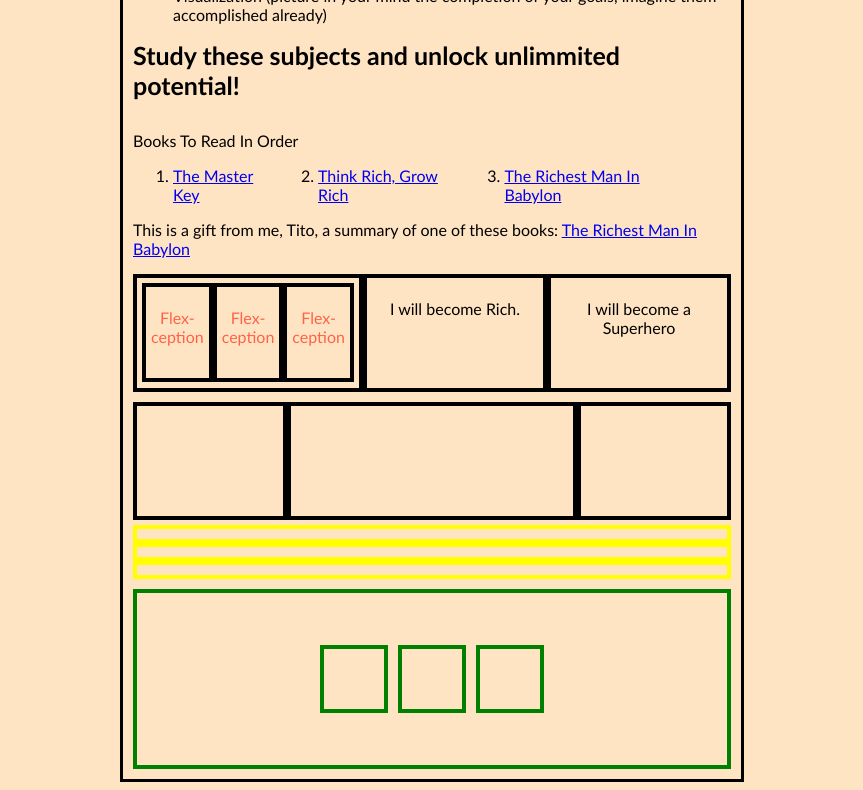
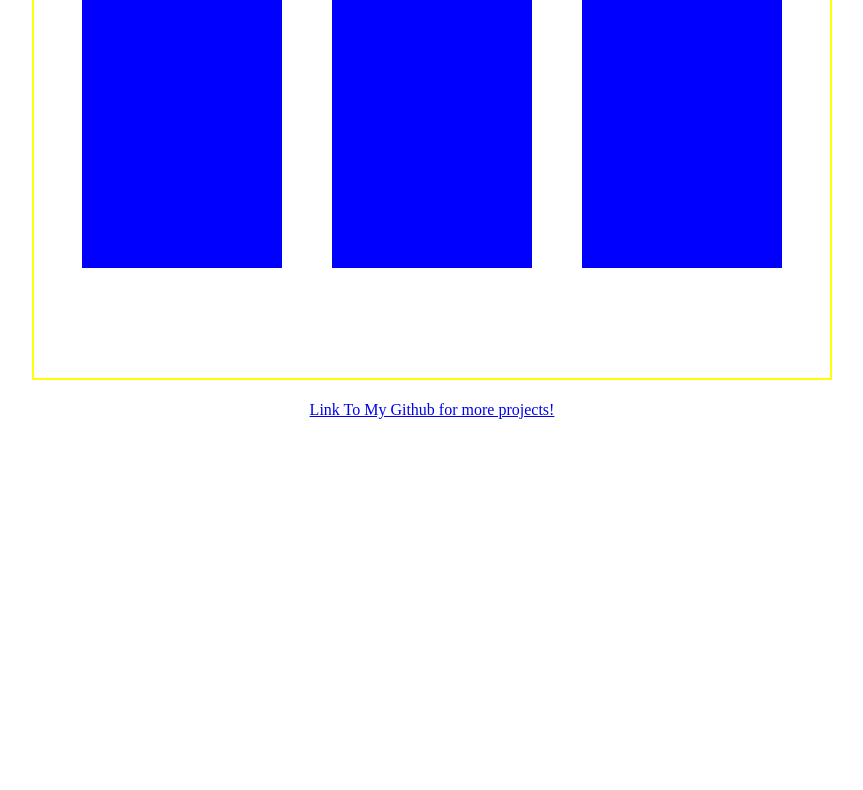
Before and after one commit to rcamach7/TheOdinProject, a plain HTML site: page index.html in a window 1280 px wide. Shown: the part 325-1115 px from the top of the page, without its empty margins (208-1071 px from the left). After the commit the page ends 800 px from the top, so only its background shows below. Drawn offline with Linux system fonts and the light colour scheme.

Commit message:
Replaced Current Website - and added FlexBox Manipulation Test Files For Reference

```diff
--- /dev/null
+++ b/flexBoxPractice/style.css
@@ -0,0 +1,50 @@
+html {
+    background-color: antiquewhite;
+}
+
+body {
+    margin: 0 auto;
+    width: 50%;
+}
+
+.firstLayer {
+    display: flex;
+    flex: 1;
+
+    width: 500;
+    height: 500px;
+    background-color: yellow;
+
+    justify-content: center;
+    align-items: center;
+}
+
+.secondLayer {
+    width: 400px;
+    height: 400px;
+    background-color: red;
+
+    display: flex;
+    justify-content: center;
+    align-items: center;
+}
+
+.thirdLayer {
+    width: 300px;
+    height: 300px;
+    background-color: aqua;
+}
+/* THIS IS WHERE I CAN DO SOME WEIRD MODIFICATIONS TO SEE HOW FAR STYLE PROPERTIES CAN REACH */
+
+.thirdLayer {
+    display: flex;
+    justify-content: center;
+    align-items: center;
+    gap: 20px;
+}
+
+.thirdLayer .square {
+    width: 100px;
+    height: 100px;
+    background-color: blue;
+}
--- /dev/null
+++ b/flexBoxPractice/styles/style.css
@@ -0,0 +1,93 @@
+html {
+    background-color: bisque;
+    margin: auto;
+    width: 50%;
+    font-family: 'Gill Sans', 'Gill Sans MT', Calibri, 'Trebuchet MS', sans-serif;
+    border: black;
+    box-sizing: border-box;
+}
+
+/** This will help me visualize how everything is a box in HTML***/
+/* * {
+    border: 2px solid red;
+} */
+
+body {
+    border-style: solid;
+    padding: 10px;
+}
+
+h1 {
+    text-align: center;
+}
+
+h2, .advice {
+    font-size: 25px;
+}
+
+.suggestions {
+    padding-top: 15px;
+}
+
+ol {
+    display: flex;
+}
+
+ol li {
+    padding-right: 40px;
+}
+
+/** NEW EXAMPLE**/
+.flex-container {
+    display: flex;
+    margin-bottom: 5px;
+}
+
+.flex-container div {
+    border: 4px solid black;
+    height: 100px;
+    flex: 1;
+    padding: 5px;
+    text-align: center;
+}
+
+.ception div {
+    color: tomato;
+    height: 81px;
+}
+
+.flex-container .two {
+    flex: 2 1 0%;
+}
+
+/** NEW EXAMPLE**/
+.flex-container-col {
+    display: flex;
+    flex-direction: column;
+}
+
+.flex-container-col div {
+    border: 4px solid yellow;
+    height: 50px;
+    flex: 1;
+    padding: 5px;
+}
+
+/** NEW EXAMPLE**/
+.flex-container-align {
+    margin-top: 10px;
+    height: 140px;
+    padding: 16px;
+    border: 4px solid green;
+
+    display: flex;
+    justify-content: center;
+    align-items: center;
+    gap: 10px;
+}
+
+.flex-container-align div {
+    width: 60px;
+    height: 60px;
+    border: 4px solid green;
+}
--- a/index.html
+++ b/index.html
@@ -1,76 +1,29 @@
-<!DOCTYPE html>
 <html lang="en">
     <head>
-        <!-- I am a HTML comment-->
-        <title>Think Rich, Grow Rich</title>
-        <meta name="viewport" content="width=device-width, initial-scale=1.0">
-        <link rel="stylesheet" href="./styles/style.css">
         <meta charset="UTF-8">
+        <title>Bank Of Knowledge</title>
+        <link rel="stylesheet" href="styles/style.css">
     </head>
     <body>
-        <header>
-            <h1>How To Become Wealthy</h1>
-        </header>
-        <main>
-            <div class="mainContent">
-                <h2 class="header">It all starts in your mind. Wealth is created from within</h2>
-                <p>It's important to realize that before any wealth is to come to your life, you must first <strong>BELIEVE</strong> and <strong>IMAGINE</strong> you are capable of being wealthy</p>
-                <p>How do you create this belief within? Great question! <em>It's all in the study of the mind!</em></p>
-                <ul>
-                    <li>Objective / Conscious Mind (what you see, hear, taste, and smell)</li>
-                    <li>Subconscious Mind (what you regularly think about is passed into here)</li>
-                    <li>Visualization (picture in your mind the completion of your goals, imagine them accomplished already) </li>
-                </ul>
-                <strong class="advice">Study these subjects and unlock unlimmited potential!</strong>
+        <!-- MAIN HOLDER FOR ALL CONTENT IN THE WEBSITE -->
+        <div class="flex-container-col">
+            <!-- TITLE OF WEBSITE, ALONG WITH A BRIEF EXPLANATION -->
+            <div class="header">
+                <h1>Bank Of Knowledge</h1>
+                <h2>The access center of formatted highlights pulled from self-development books I have read.</h2>
             </div>
-            <div class="suggestions">
-                <p>Books To Read In Order</p>
-                <ol>
-                    <li><a href="https://en.wikipedia.org/wiki/The_Master_Key_System">The Master Key</a></li>
-                    <li><a href="https://en.wikipedia.org/wiki/Think_and_Grow_Rich">Think Rich, Grow Rich</a></li>
-                    <li><a href="https://en.wikipedia.org/wiki/The_Richest_Man_in_Babylon">The Richest Man In Babylon</a></li>
-                </ol>
-                <p>This is a gift from me, Tito, a summary of one of these books: <a href="./pages/oneSummary.html">The Richest Man In Babylon</a></p>
-            </div>
-            <div class="flex-container">
-                <div class="flex-container ception">
-                    <div>
-                        <p>Flex-ception</p>
-                    </div>
-                    <div>
-                        <p>Flex-ception</p>
-                    </div>
-                    <div>
-                        <p>Flex-ception</p>
-                    </div>
-                </div>
-                <div>
-                    <p>I will become Rich.</p>
-                </div>
-                <div>
-                    <p>I will become a Superhero</p>
+            <!-- MAIN CONTENT OF WEBSITE, WILL DISPLAY BOOKS -->
+            <div class="main">
+                <div class="bookContainer">
+                        <div class="books"></div>
+                        <div class="books"></div>
+                        <div class="books"></div>
                 </div>
             </div>
-
-            <div class="flex-container">
-                <div class="one"></div>
-                <div class="two"></div>
-                <div class="three"></div>
+            <!-- FOOTER, JUST GENERAL INFO ABOUT ME AND THE SITE -->
+            <div class="footer">
+                <p><a href="https://github.com/rcamach7">Link To My Github for more projects!</a></p>
             </div>
-
-            <div class="flex-container-col">
-                <div class="one"></div>
-                <div class="two"></div>
-                <div class="three"></div>
-            </div>
-
-            <div class="flex-container-align">
-                <div class="one"></div>
-                <div class="two"></div>
-                <div class="three"></div>
-            </div>
-        </main>
-        <footer>
-        </footer>
+        </div>
     </body>
 </html>
--- a/styles/style.css
+++ b/styles/style.css
@@ -1,92 +1,49 @@
-html {
-    background-color: bisque;
-    margin: auto;
-    width: 50%;
-    font-family: 'Gill Sans', 'Gill Sans MT', Calibri, 'Trebuchet MS', sans-serif;
-    border: black;
-    box-sizing: border-box;
+body {
+    width: 800px;
+    margin: 0 auto;
 }
 
-/** This will help me visualize how everything is a box in HTML***/
-/* * {
-    border: 2px solid red;
-} */
-
-body {
-    border-style: solid;
-    padding: 10px;
+/* Styling and positioning for all visible content and main div holder */
+.flex-container-col {
+    display: flex;
+    flex-direction: column;
+    height: 800px;
 }
 
-h1 {
-    text-align: center;
-}
-
-h2, .advice {
-    font-size: 25px;
-}
-
-.suggestions {
-    padding-top: 15px;
-}
-
-ol {
-    display: flex;
-}
-
-ol li {
-    padding-right: 40px;
-}
-
-/** NEW EXAMPLE**/
-.flex-container {
-    display: flex;
-    margin-bottom: 5px;
-}
-
-.flex-container div {
-    border: 4px solid black;
-    height: 100px;
+.header, .main, .footer {
+    height: 50px;
     flex: 1;
     padding: 5px;
     text-align: center;
 }
 
-.ception div {
-    color: tomato;
-    height: 81px;
+/* Now Let's Create Inner Flex Boxes for the actual content inside of the main section, first by setting the div to flexboxes */
+.flex-container-col .main {
+    /* Will give it proportional size compared to the other flex boxes */
+    flex: 3 1 0%;
+
+    /* Properties for what's inside this div */
+    display: flex;
+    align-items: center;
+    justify-content: center;
+
+    /* Just For Visualizations */
+    border: 2px solid yellow;
 }
 
-.flex-container .two {
-    flex: 2 1 0%;
-}
-
-/** NEW EXAMPLE**/
-.flex-container-col {
-    display: flex;
-    flex-direction: column;
-}
-
-.flex-container-col div {
-    border: 4px solid yellow;
-    height: 50px;
-    flex: 1;
-    padding: 5px;
-}
-
-/** NEW EXAMPLE**/
-.flex-container-align {
-    margin-top: 10px;
-    height: 140px;
-    padding: 16px;
-    border: 4px solid green;
+.bookContainer {
     display: flex;
     justify-content: center;
     align-items: center;
-    gap: 10px;
+    gap: 50px;
 }
 
-.flex-container-align div {
-    width: 60px;
-    height: 60px;
-    border: 4px solid green;
+.main .bookContainer .books {
+    width: 200px;
+    height: 300px;
+    background-color: blue;
+ }
+/* PROPERTIES FOR FOOTER */
+.flex-container-col .footer {
+    flex: 0.5 1 0%;
 }
```
Also changed, not shown: flexBoxPractice/howToBecomeRich.html (added, +76 -0 lines), flexBoxPractice/simpleFlexBoxes.html (added, +17 -0 lines), flexBoxPractice/images/cuteDog.jpg (renamed from images/cuteDog.jpg), flexBoxPractice/pages/oneSummary.html (renamed from pages/oneSummary.html), flexBoxPractice/styles/oneSummary.css (renamed from styles/oneSummary.css), 2 other files.
